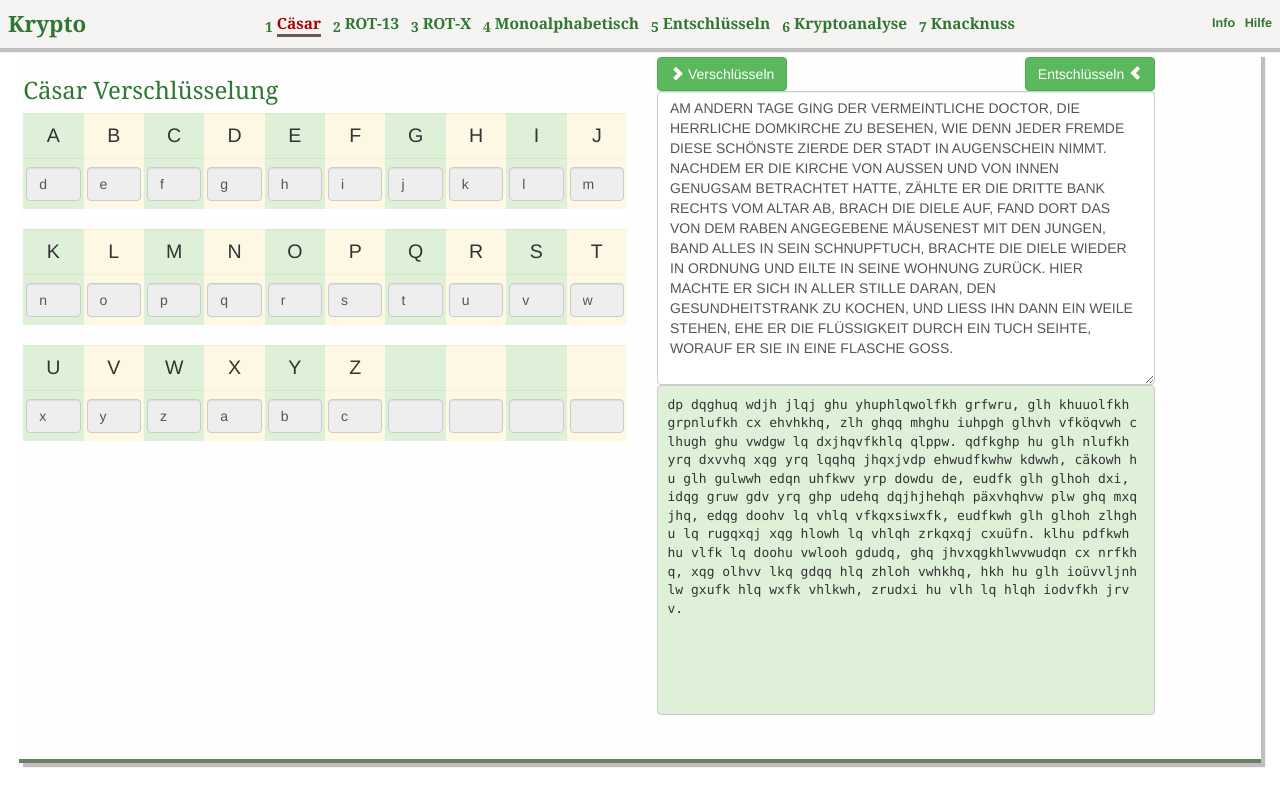
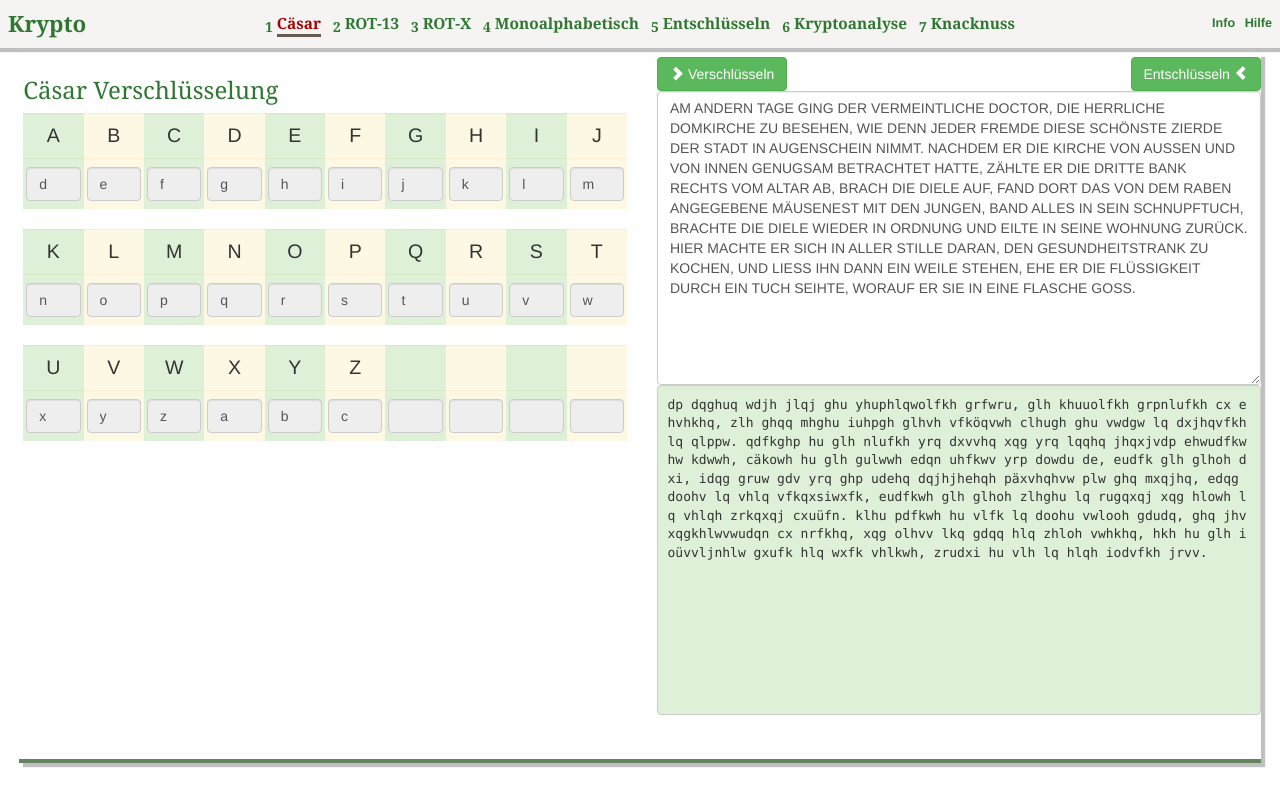
Before and after one commit to mgje/Crypto, a Jekyll site: the page built from exp1/index.html, in a window 1280 px wide. Shown: the top 806 px of the page. Built offline with Jekyll 4.4.1, drawn with Linux system fonts in a browser that asks for light colours; some web fonts are replaced.

Commit message:
column size test

```diff
--- a/exp1/index.html
+++ b/exp1/index.html
@@ -15,7 +15,7 @@
     </div>
     <!-- <div class="col-md-1"></div> -->
     <!-- colum rigth -->
-    <div class="col-md-5 col-sm-5">
+    <div class="col-md-6 col-sm-5">
       <!-- <div class="btn-group"> -->
       <button id = "btn_crypt" type="submit" name="button1" class="btn btn-success" ><i class="glyphicon glyphicon-chevron-right"></i> Verschlüsseln</button>
       <!-- </div> -->
```
